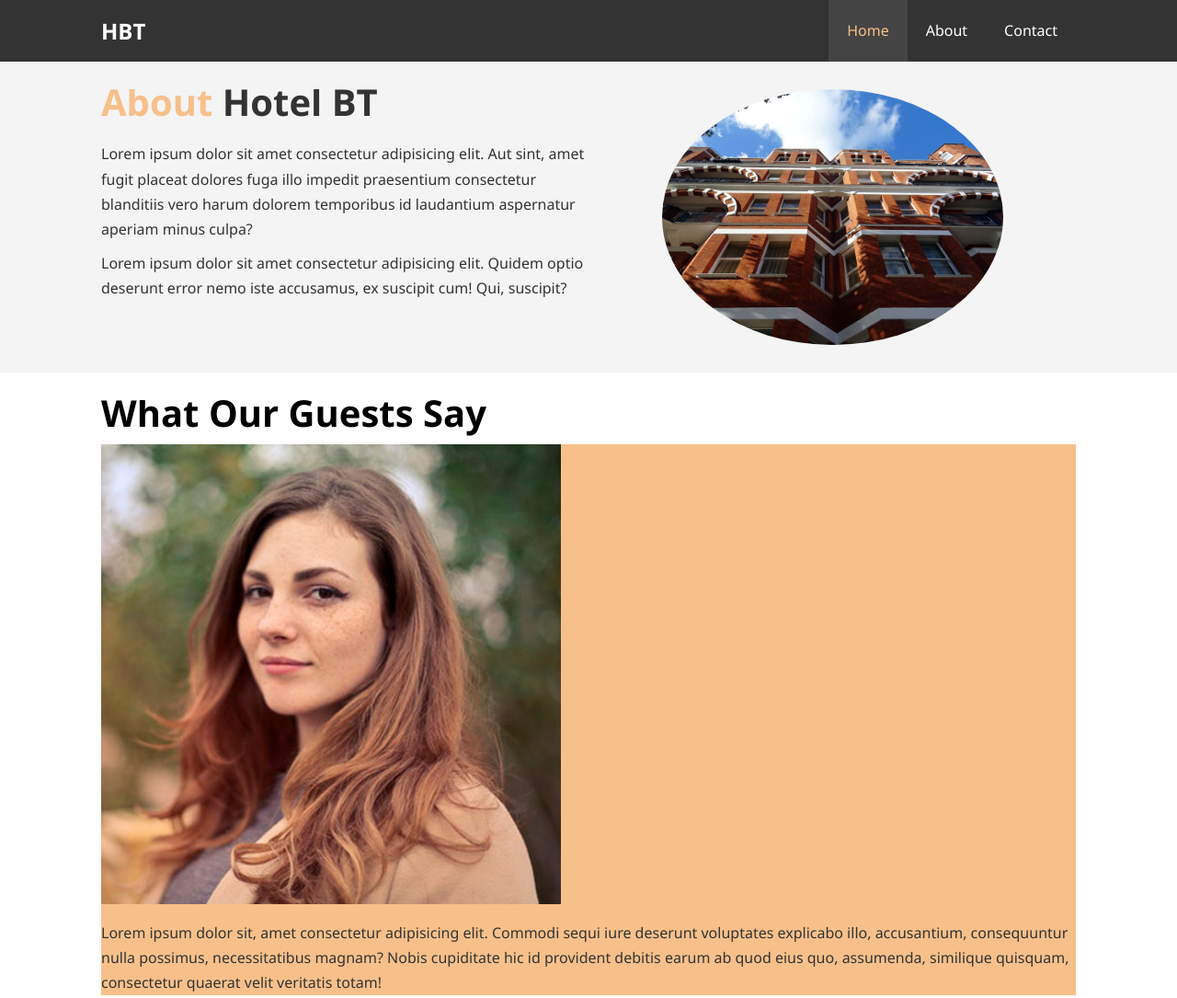
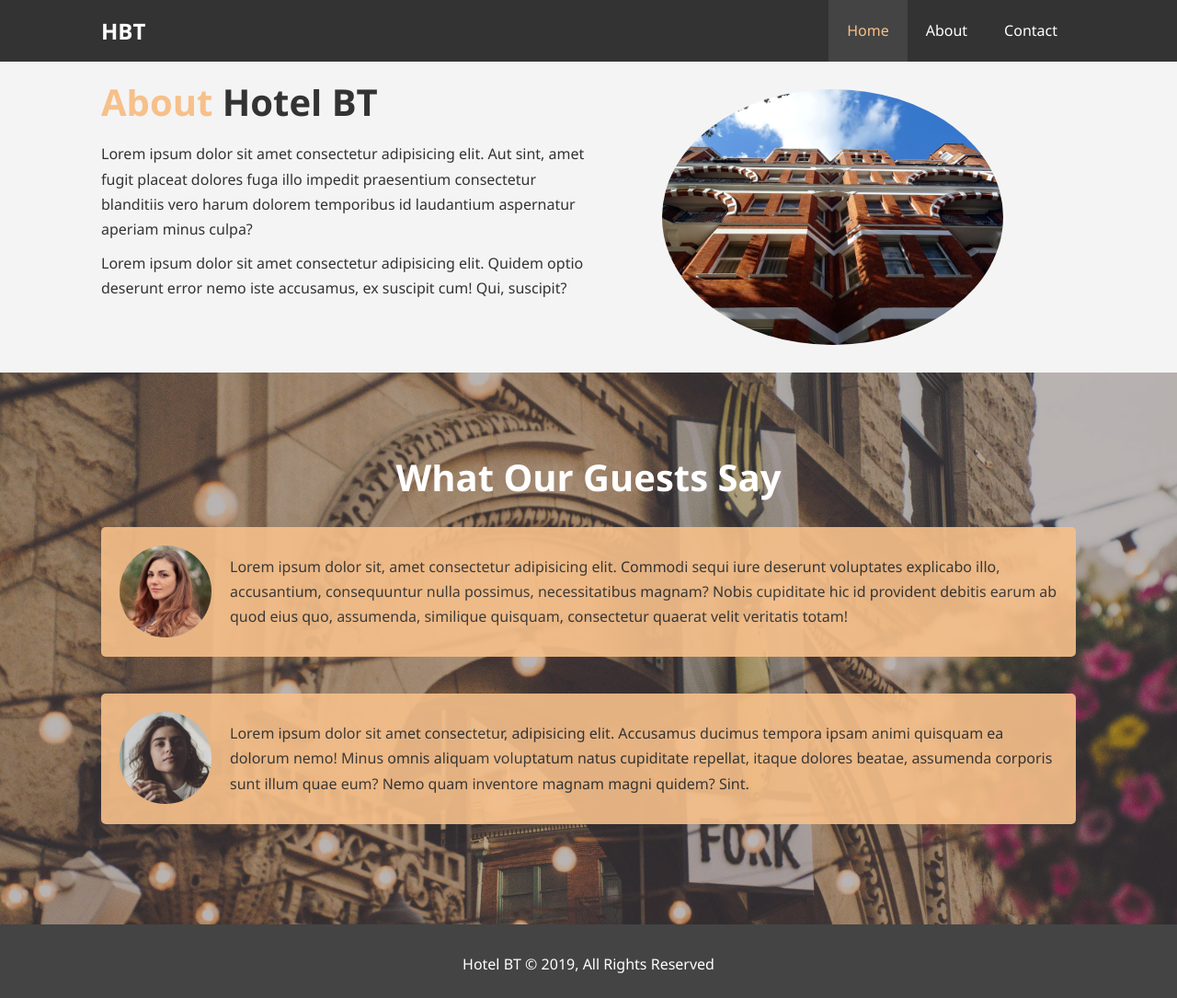
Before and after one commit to jacobsdar/Traversy-modern-html-and-css, a plain HTML site: page 3-Hotel-Website/about.html in a window 1280 px wide. Shown: the top 1085 px of the page at 92% size. Drawn offline with Linux system fonts and the light colour scheme.

Commit message:
Finish about page and testimonials styling
Add height to testimonials section and background image with top padding
Change heading color to white, align to center and give bottom padding
Give each testimonial padding, margin, and a slight rounded border
Make each testimonial transparent
Float person image to left, give width, margin and make image circular

```diff
--- a/3-Hotel-Website/css/style.css
+++ b/3-Hotel-Website/css/style.css
@@ -211,6 +211,33 @@ p {
     min-height: 100%;
 }
 
+/* Testimonials */
+#testimonials {
+    height: 600px;
+    background: url(../img/test-bg.jpg) no-repeat center center/cover;
+    padding-top: 100px;
+}
+
+#testimonials h2 {
+    color: #fff;
+    text-align: center;
+    padding-bottom: 40px;
+}
+
+#testimonials .testimonial {
+    padding: 20px;
+    margin-bottom: 40px;
+    border-radius: 5px;
+    opacity: 0.9;
+}
+
+#testimonials .testimonial img {
+    width: 100px;
+    float: left;
+    margin-right: 20px;
+    border-radius: 50%;
+}
+
 /* Footer */
 #main-footer {
     text-align: center;
```
